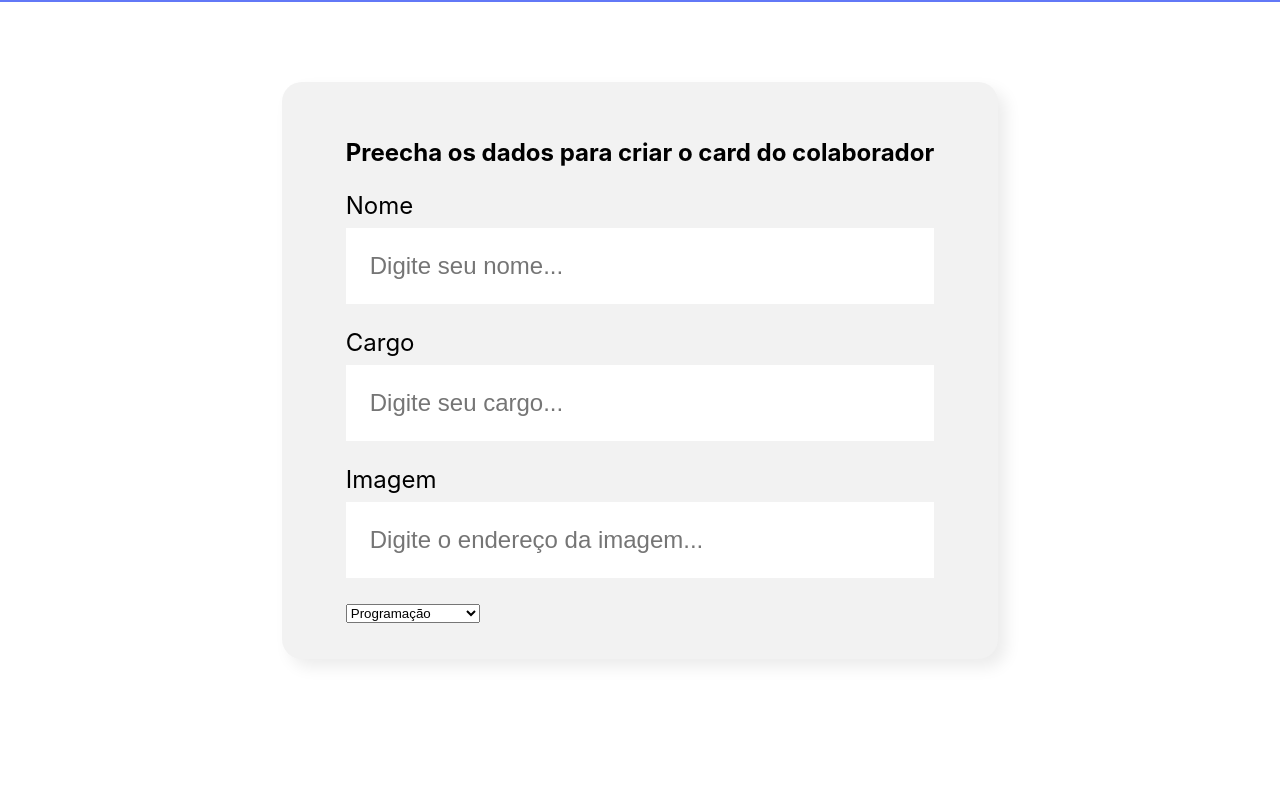
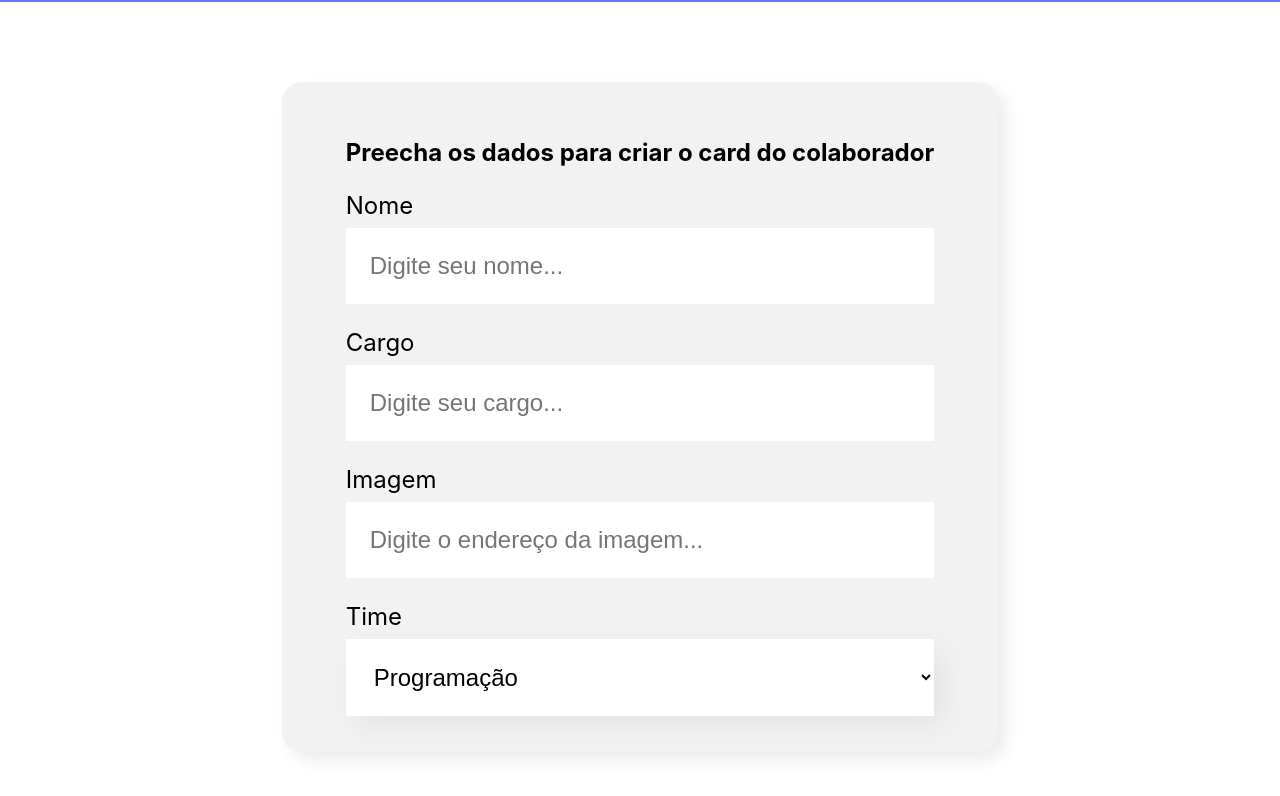
Before and after one commit to LeonardoTorresRodrigues/organo, a React (Create React App) app: page / in a window 1280 px wide. Shown: the part 496-1292 px from the top of the page. Before the commit the page ends 1235 px from the top, so only its background shows below. Built offline with nearby package versions, Linux system fonts and the light colour scheme.

Commit message:
refactor: adding new style and label to ListaSuspensa component

```diff
--- a/src/components/Formulario/index.js
+++ b/src/components/Formulario/index.js
@@ -21,7 +21,7 @@
                 <CampoTexto label="Nome" placeholder="Digite seu nome"/>
                 <CampoTexto label="Cargo" placeholder="Digite seu cargo"/>
                 <CampoTexto label="Imagem" placeholder="Digite o endereço da imagem"/>
-                <ListaSuspensa itens={times} />
+                <ListaSuspensa label="Time" itens={times} />
             </form>
         </section>
     );
--- a/src/components/ListaSuspensa/ListaSuspensa.css
+++ b/src/components/ListaSuspensa/ListaSuspensa.css
@@ -0,0 +1,15 @@
+.lista-suspensa label {
+    display: block;
+    margin-bottom: 8px;
+    font-size: 24px;
+}
+
+.lista-suspensa select {
+    background-color: #FFF;
+    box-shadow: 10px 10px 30px rgba(0, 0, 0, 0.06);
+    width: 100%;
+    border: none;
+    font-size: 24px;
+    padding: 24px;
+    box-sizing: border-box;
+}
--- a/src/components/ListaSuspensa/index.js
+++ b/src/components/ListaSuspensa/index.js
@@ -3,7 +3,7 @@
 
 const ListaSuspensa = (props) => {
     return (
-        <div>
+        <div className='lista-suspensa'>
             <label>{props.label}</label>
             <select>
                 {props.itens.map(item => <option key={item}>{item}</option>)}
```
